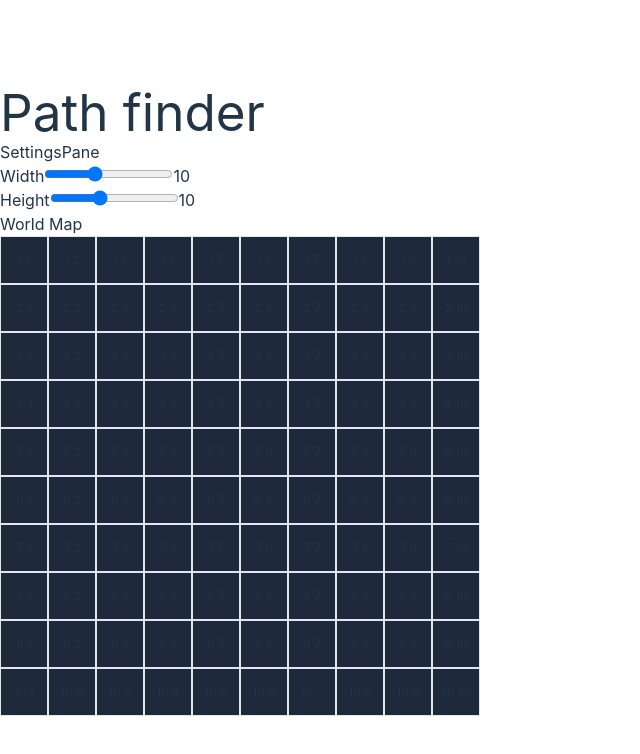
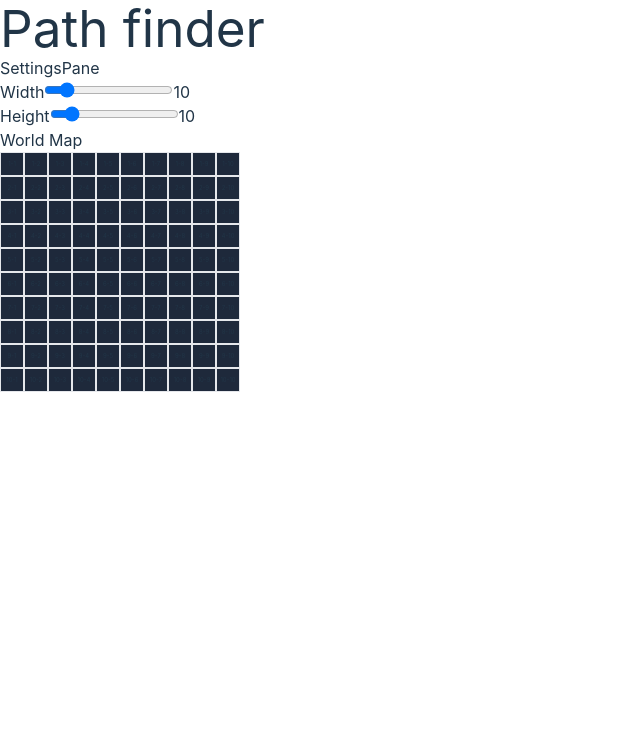
Before and after one commit to mrChernicharo/path-finder-app, a React (Vite) app: page / in a window 1280 px wide. Shown: the top 754 px of the page, without its empty margins (0-640 px from the left). Built offline with nearby package versions, Linux system fonts and the light colour scheme.

Commit message:
block/unblock nodes

```diff
--- a/src/App.tsx
+++ b/src/App.tsx
@@ -1,8 +1,8 @@
 import SettingsPane from "./components/SettingsPane";
 import WorldMap from "./components/WorldMap";
 
-export const MAX_WIDTH = 20;
-export const MAX_HEIGHT = 20;
+export const MAX_WIDTH = 50;
+export const MAX_HEIGHT = 50;
 
 function App() {
   return (
--- a/src/components/WorldMap.tsx
+++ b/src/components/WorldMap.tsx
@@ -1,13 +1,37 @@
+import { useState } from "react";
 import { useAppSelector } from "../redux/modules/util";
 import { getMapWidth, getMapHeight } from "../redux/modules/world-map.selector";
+
+export enum SelectionMode {
+  Idle = "Idle",
+  Active = "Active",
+}
 
 export default function WorldMap() {
   const width = useAppSelector(getMapWidth);
   const height = useAppSelector(getMapHeight);
+  const [selectionMode, setSelectionMode] = useState(SelectionMode.Idle);
+
   return (
     <div>
       <div>World Map</div>
 
+      <div
+        className="grid-outer-wrapper"
+        onMouseDown={(e) => {
+          (e.buttons === 1 || e.buttons === 2) &&
+            setSelectionMode(SelectionMode.Active);
+        }}
+        onMouseUp={(e) => {
+          setSelectionMode(SelectionMode.Idle);
+        }}
+        onMouseLeave={(e) => {
+          setSelectionMode(SelectionMode.Idle);
+        }}
+        onContextMenu={(e) => {
+          e.preventDefault();
+        }}
+      >
         {Array(height)
           .fill(0)
           .map((_, i) => (
@@ -15,17 +39,58 @@ export default function WorldMap() {
               {Array(width)
                 .fill(0)
                 .map((_, j) => (
-                <div
-                  key={`col-${j}`}
-                  data-testid={`row-${i}-col-${j}`}
-                  className={`row-${i} col-${j} w-12 h-12 flex gap-2 justify-center items-center border-solid border text-xs bg-slate-800 hover:bg-slate-600 select-none`}
-                  onClick={console.log}
-                >
-                  {i + 1} {j + 1}
-                </div>
+                  <Node
+                    key={`row-${i}-col-${j}`}
+                    row={i}
+                    col={j}
+                    selectionMode={selectionMode}
+                  />
                 ))}
             </div>
           ))}
       </div>
+    </div>
   );
 }
+
+export function Node(props: {
+  row: number;
+  col: number;
+  selectionMode: SelectionMode;
+}) {
+  const { row, col, selectionMode } = props;
+  const [blocked, setBlocked] = useState(false);
+
+  const handleMouseEnter = (e: React.MouseEvent) => {
+    e.preventDefault();
+
+    e.buttons === 1 &&
+      selectionMode === SelectionMode.Active &&
+      setBlocked(true);
+
+    e.buttons === 2 &&
+      selectionMode === SelectionMode.Active &&
+      setBlocked(false);
+  };
+
+  return (
+    <div
+      data-testid={`row-${row}-col-${col}`}
+      className={`row-${row} col-${col} w-6 h-6 flex gap-2 justify-center items-center border-solid border text-[6px] select-none ${
+        blocked
+          ? "bg-slate-300 hover:bg-slate-400"
+          : "bg-slate-800 hover:bg-slate-700"
+      }`}
+      onMouseOver={handleMouseEnter}
+      onMouseDown={(e) => {
+        e.buttons === 1 &&
+        setBlocked(true);
+
+        e.buttons === 2 &&
+        setBlocked(false);
+      }}
+    >
+      {row + 1}-{col + 1}
+    </div>
+  );
+}
--- a/src/index.css
+++ b/src/index.css
@@ -31,8 +31,9 @@ a:hover {
 body {
   margin: 0;
   display: flex;
-  place-items: center;
+  /* justify-content: center; */
   min-width: 320px;
+  width: 100vw;
   min-height: 100vh;
 }
 
```
Lines whose indentation alone changed are shown as unchanged.
